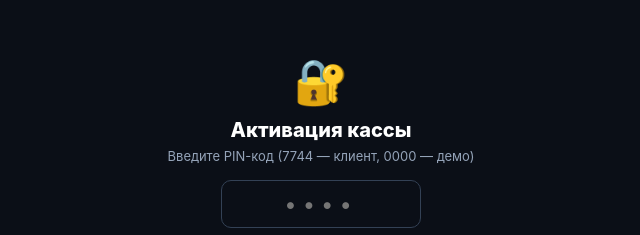
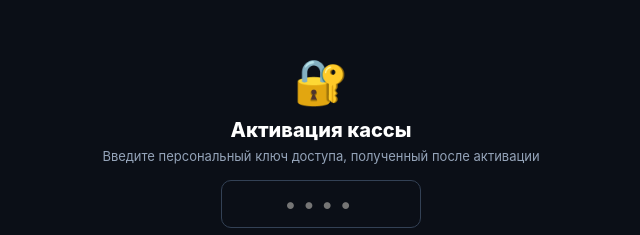
Before and after one commit to aerotap-game/-, a plain HTML site: page index.html in a window 1280 px wide. Shown: the part 233-468 px from the top of the page, without its empty margins (319-959 px from the left). Drawn offline with Linux system fonts and the light colour scheme.

Commit message:
Update index.html

```diff
--- a/index.html
+++ b/index.html
@@ -34,7 +34,7 @@
   <div class="lock" id="lock">
     <div style="font-size:44px;margin-bottom:10px">🔐</div>
     <div style="font-size:20px;font-weight:800;margin-bottom:6px">Активация кассы</div>
-    <div style="font-size:13px;color:#94a3b8;margin-bottom:16px">Введите PIN-код (7744 — клиент, 0000 — демо)</div>
+    <div style="font-size:13px;color:#94a3b8;margin-bottom:16px">Введите персональный ключ доступа, полученный после активации</div>
     <input class="inp" id="pin" type="tel" maxlength="4" placeholder="••••" style="max-width:200px;text-align:center;font-size:22px;letter-spacing:6px" />
     <button class="btn in" style="width:200px;padding:13px;font-size:14px" onclick="unlock()">Войти в систему</button>
   </div>
```
